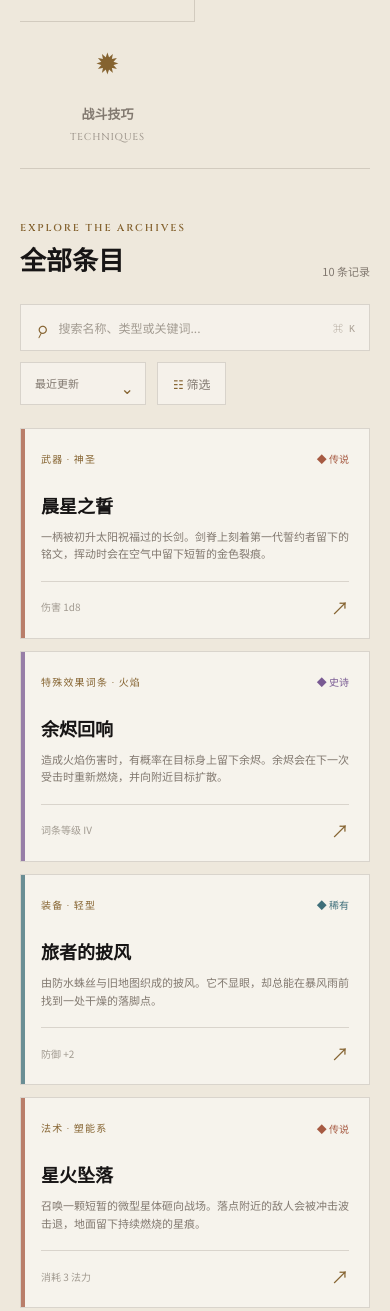
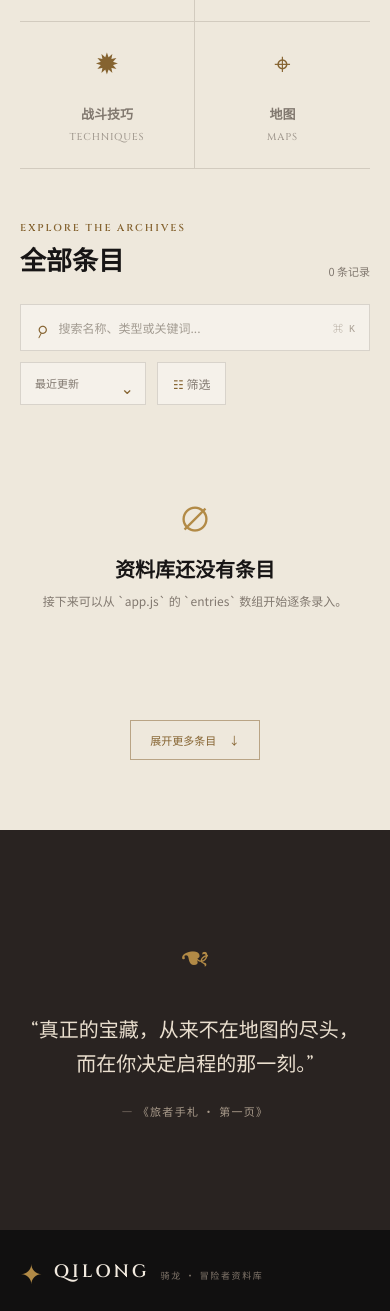
Before and after one commit to SuperMagicCat/QL, a website: page index.html in a window 390 px wide. Shown: the part 1429-2740 px from the top of the page. Drawn offline with Linux system fonts and the light colour scheme.

Commit message:
Clear placeholder entries and add maps category

```diff
--- a/app.js
+++ b/app.js
@@ -6,21 +6,11 @@ const categories = [
   { id: "法术", en: "SPELLS", icon: "☿" },
   { id: "祷告", en: "PRAYERS", icon: "☽" },
   { id: "道具", en: "ITEMS", icon: "♢" },
-  { id: "战斗技巧", en: "TECHNIQUES", icon: "✹" }
+  { id: "战斗技巧", en: "TECHNIQUES", icon: "✹" },
+  { id: "地图", en: "MAPS", icon: "⌖" }
 ];
 
-const entries = [
-  { id: 1, category: "武器", name: "晨星之誓", subtitle: "长剑 · 神圣", rarity: "传说", meta: "伤害 1d8", updated: 8, tags: ["双手", "神圣", "誓约者"], description: "一柄被初升太阳祝福过的长剑。剑脊上刻着第一代誓约者留下的铭文，挥动时会在空气中留下短暂的金色裂痕。" },
-  { id: 2, category: "特殊效果词条", name: "余烬回响", subtitle: "特殊效果 · 火焰", rarity: "史诗", meta: "词条等级 IV", updated: 7, tags: ["火焰", "持续伤害", "爆燃"], description: "造成火焰伤害时，有概率在目标身上留下余烬。余烬会在下一次受击时重新燃烧，并向附近目标扩散。" },
-  { id: 3, category: "装备", name: "旅者的披风", subtitle: "披风 · 轻型", rarity: "稀有", meta: "防御 +2", updated: 6, tags: ["探索", "轻甲", "旅行"], description: "由防水蛛丝与旧地图织成的披风。它不显眼，却总能在暴风雨前找到一处干燥的落脚点。" },
-  { id: 4, category: "法术", name: "星火坠落", subtitle: "法术 · 塑能系", rarity: "传说", meta: "消耗 3 法力", updated: 5, tags: ["范围", "火焰", "高阶"], description: "召唤一颗短暂的微型星体砸向战场。落点附近的敌人会被冲击波击退，地面留下持续燃烧的星痕。" },
-  { id: 5, category: "书籍", name: "龙语抄本：残页", subtitle: "典籍 · 历史", rarity: "稀有", meta: "阅读时长 15 分钟", updated: 4, tags: ["龙语", "传说", "线索"], description: "从失落的龙巢中寻回的三页抄本。页边的墨迹会随读者的血脉产生变化，似乎记录着一条尚未结束的道路。" },
-  { id: 6, category: "祷告", name: "守门人的低语", subtitle: "祷告 · 守护", rarity: "史诗", meta: "持续 3 回合", updated: 3, tags: ["护盾", "神恩", "反击"], description: "向看不见的守门人献上低语，使一名盟友获得短暂的保护。当护盾破碎时，施术者会听见远方的钟声。" },
-  { id: 7, category: "道具", name: "月井水", subtitle: "消耗品 · 药剂", rarity: "普通", meta: "恢复 2d4", updated: 2, tags: ["治疗", "消耗品", "夜间"], description: "从月光照耀的古井中汲取的清水。饮用后能平复最轻微的伤口，也能让人在黑暗中看清一条路。" },
-  { id: 8, category: "战斗技巧", name: "逆风步", subtitle: "战斗技巧 · 位移", rarity: "稀有", meta: "冷却 1 回合", updated: 1, tags: ["闪避", "位移", "反击"], description: "借着敌人出招的力量侧身而过，在其失去平衡的一瞬间完成换位。熟练者甚至能在狭窄的石阶上施展。" },
-  { id: 9, category: "武器", name: "灰烬短弓", subtitle: "短弓 · 远程", rarity: "普通", meta: "伤害 1d6", updated: 0, tags: ["远程", "敏捷"], description: "用黑松木制成的轻巧短弓，适合旅途中快速出手。" },
-  { id: 10, category: "装备", name: "银叶护符", subtitle: "饰品 · 护身", rarity: "普通", meta: "抗性 +1", updated: 0, tags: ["饰品", "抗性"], description: "一枚刻有银叶纹章的护符，佩戴者不易受到迷雾影响。" }
-];
+const entries = [];
 
 const state = { category: "全部", rarity: "all", search: "", sort: "recent", visible: 8 };
 const categoryGrid = document.querySelector("[data-category-grid]");
--- a/index.html
+++ b/index.html
@@ -91,8 +91,8 @@
             <div class="entry-grid" data-entry-grid></div>
             <div class="empty-state" data-empty-state hidden>
               <span>∅</span>
-              <h3>没有找到相关条目</h3>
-              <p>试试其他关键词，或清除当前筛选。</p>
+              <h3>资料库还没有条目</h3>
+              <p>接下来可以从 `app.js` 的 `entries` 数组开始逐条录入。</p>
             </div>
             <button class="load-more" type="button" data-load-more>展开更多条目 <span>↓</span></button>
           </div>
--- a/styles.css
+++ b/styles.css
@@ -83,7 +83,7 @@ h1 em { color: #d0a05d; font-style: normal; }
 .section-intro { display: flex; align-items: end; justify-content: space-between; max-width: 1200px; margin: 0 auto 49px; }
 .section-intro h2, .browse-heading h2 { margin: 12px 0 0; font: 600 31px/1.2 var(--serif); }
 .section-intro > p { margin-bottom: 2px; color: var(--muted); font-size: 12px; line-height: 1.8; text-align: right; }
-.category-grid { display: grid; grid-template-columns: repeat(8, 1fr); max-width: 1200px; margin: 0 auto 72px; border-top: 1px solid var(--line); border-bottom: 1px solid var(--line); }
+.category-grid { display: grid; grid-template-columns: repeat(10, 1fr); max-width: 1200px; margin: 0 auto 72px; border-top: 1px solid var(--line); border-bottom: 1px solid var(--line); }
 .category-card { min-height: 135px; padding: 24px 8px; color: var(--muted); border: 0; border-right: 1px solid var(--line); background: transparent; transition: background .2s, color .2s, transform .2s; }
 .category-card:last-child { border-right: 0; }
 .category-card:hover, .category-card.active { color: var(--ink); background: rgba(255, 255, 255, .38); }
@@ -168,10 +168,9 @@ blockquote { margin: 25px 0 21px; font: 500 clamp(20px, 3vw, 32px)/1.7 var(--ser
   .primary-nav { gap: 18px; margin-left: 0; }
   .hero { min-height: 640px; }
   .hero-content { padding-top: 190px; }
-  .category-grid { grid-template-columns: repeat(4, 1fr); }
-  .category-card:nth-child(4) { border-right: 0; }
-  .category-card:nth-child(n+5) { border-top: 1px solid var(--line); }
-  .category-card:nth-child(8) { border-right: 0; }
+  .category-grid { grid-template-columns: repeat(5, 1fr); }
+  .category-card:nth-child(5n) { border-right: 0; }
+  .category-card:nth-child(n+6) { border-top: 1px solid var(--line); }
   .entry-grid { grid-template-columns: repeat(2, 1fr); }
 }
 @media (max-width: 620px) {
```
Also changed, not shown: README.md.
